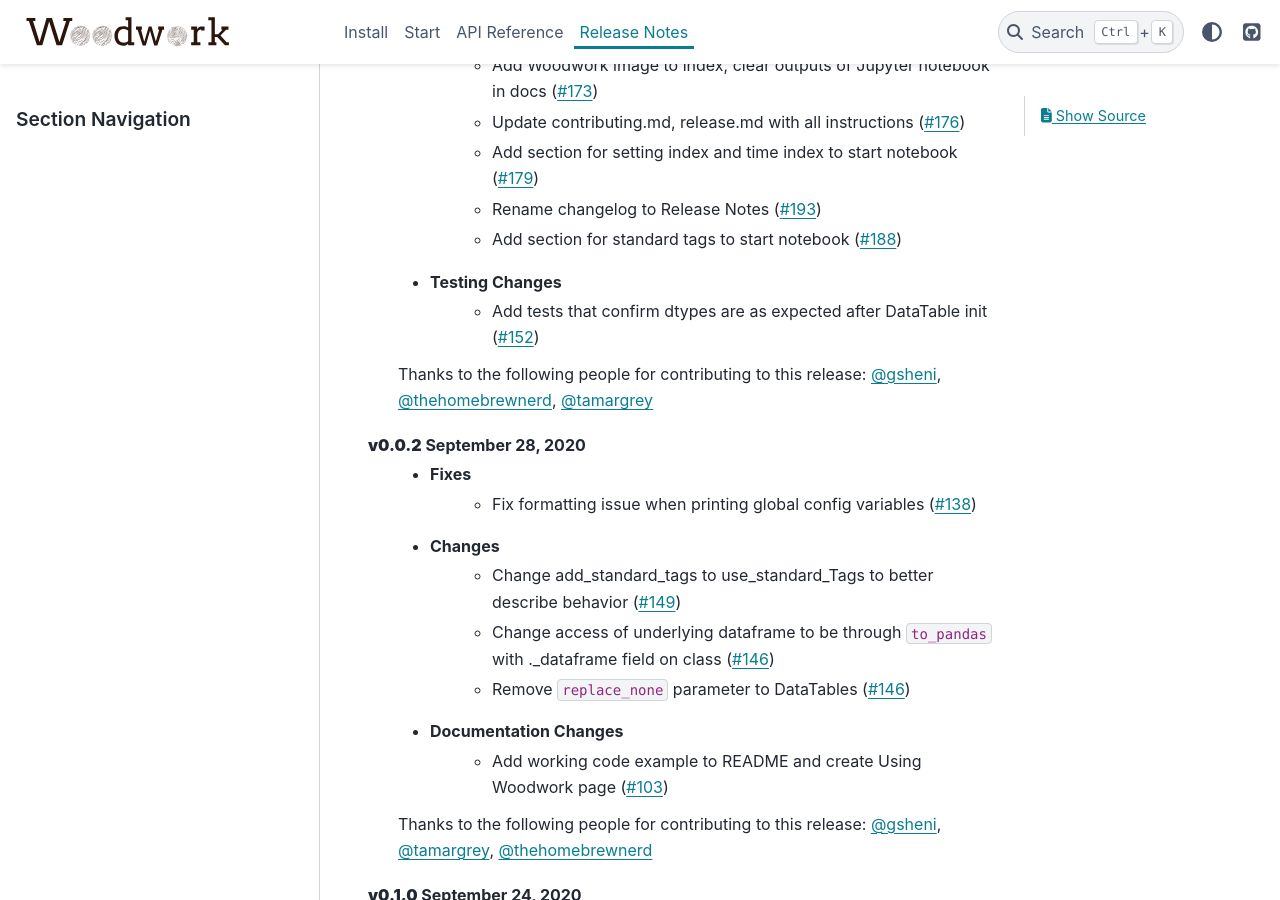
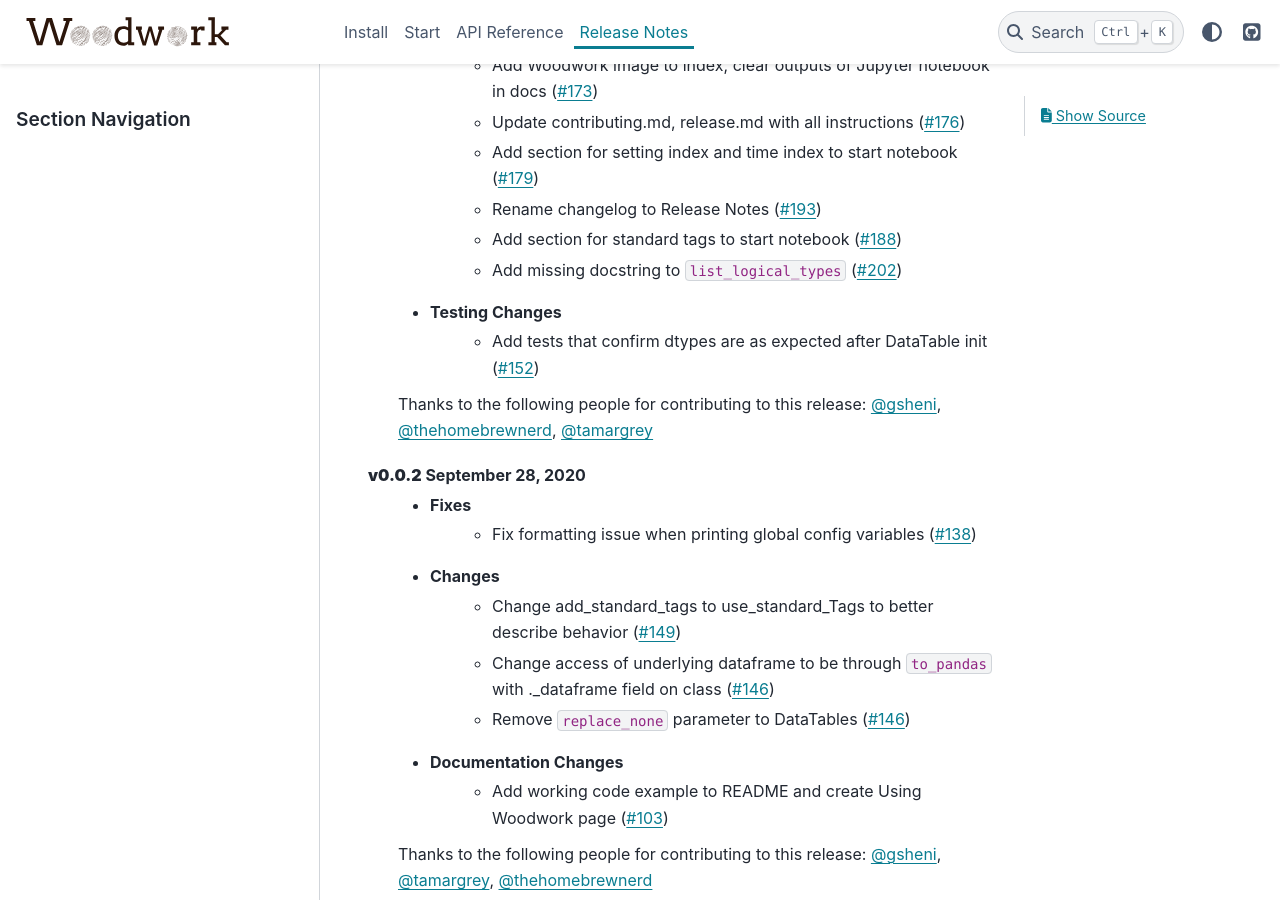
Before and after one commit to alteryx/woodwork, a Sphinx documentation site: the page built from docs/source/release_notes.rst, in a window 1280 px wide and 900 px high, scrolled down 1026 px. Built offline with Sphinx 7.4.7 and the PyData theme 0.15.4, drawn with Linux system fonts in a browser that asks for light colours; comment, search, counter and statistics services are not loaded.

Commit message:
update release notes

```diff
--- a/docs/source/release_notes.rst
+++ b/docs/source/release_notes.rst
@@ -25,6 +25,7 @@ Release Notes
         * Add section for setting index and time index to start notebook (:pr:`179`)
         * Rename changelog to Release Notes (:pr:`193`)
         * Add section for standard tags to start notebook (:pr:`188`)
+        * Add missing docstring to ``list_logical_types`` (:pr:`202`)
     * Testing Changes
         * Add tests that confirm dtypes are as expected after DataTable init (:pr:`152`)
 
```
